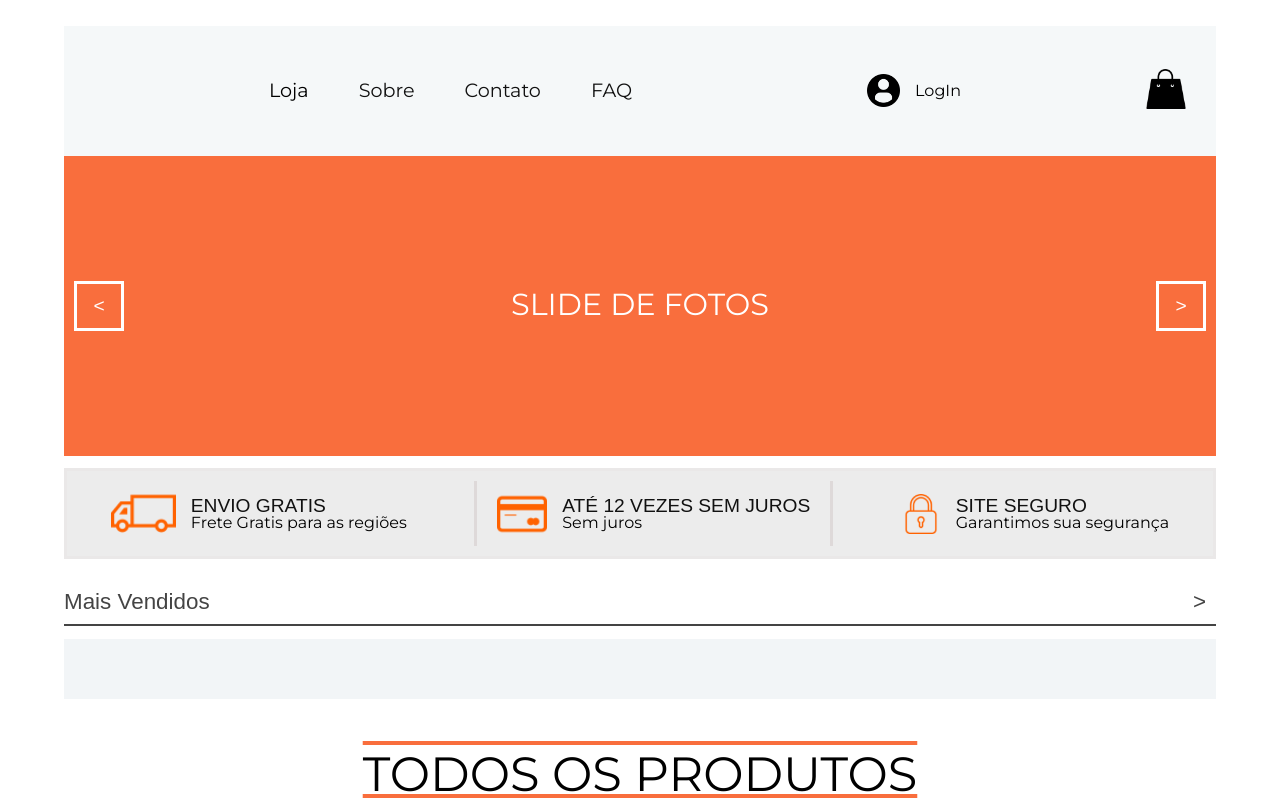
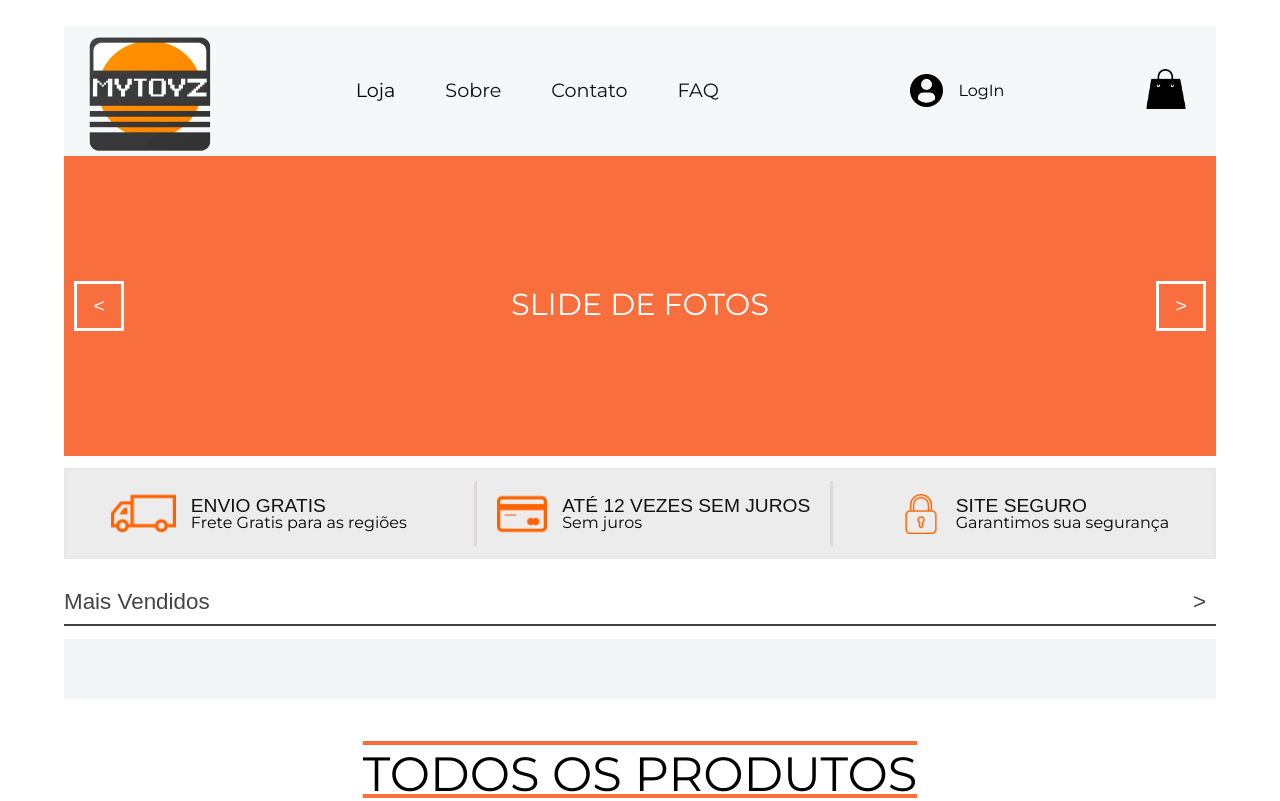
Before and after one commit to kelvismnd/MyToyz, a plain HTML site: page index.html in a window 1280 px wide. Shown: the top 801 px of the page. Drawn offline with Linux system fonts and the light colour scheme.

Commit message:
adicionar logo

```diff
--- a/index.html
+++ b/index.html
@@ -12,7 +12,7 @@
   <body>
     <header class="topo container">
       <div class="logo">
-        <!-- <img src="assets/logo/logoMenor.png" alt="" class="img_logo" /> -->
+        <img src="assets/logo/logo1.png" alt="" class="img_logo" />
       </div>
 
       <ul class="list_pages">
```
